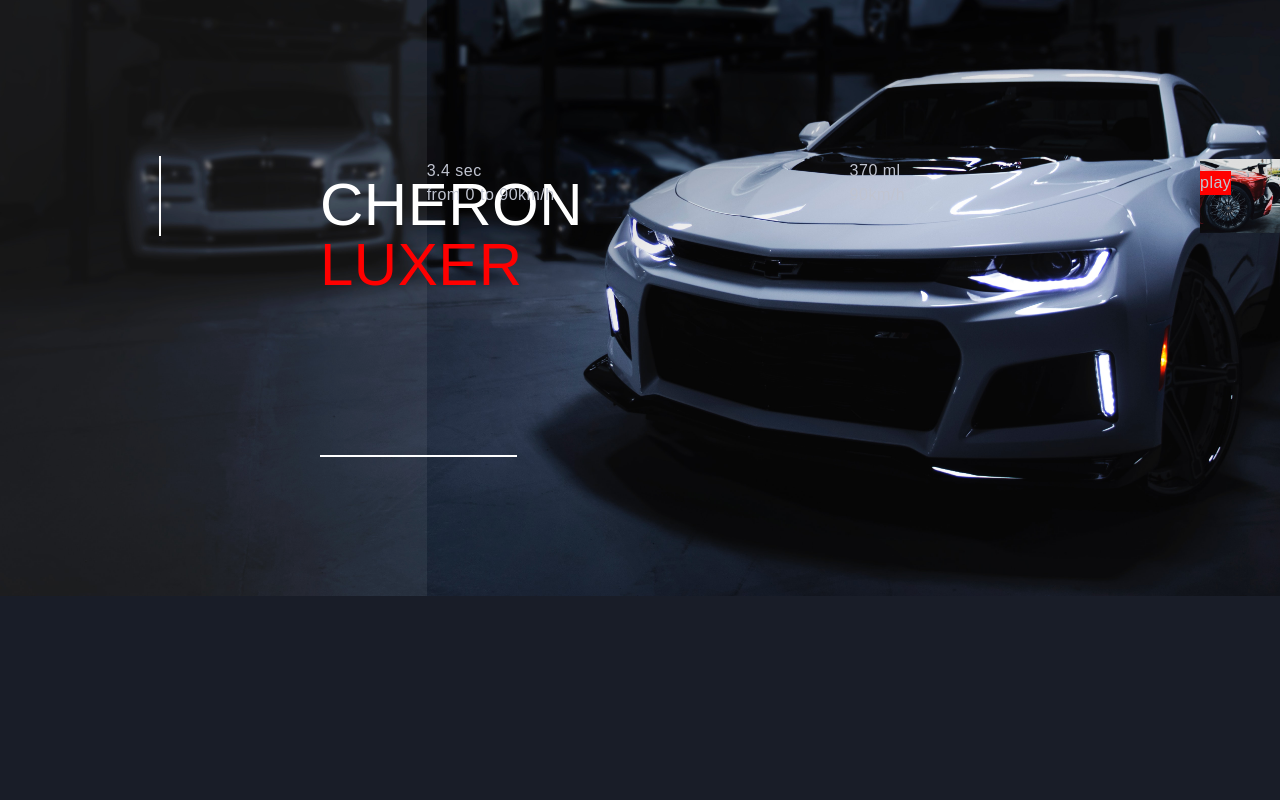
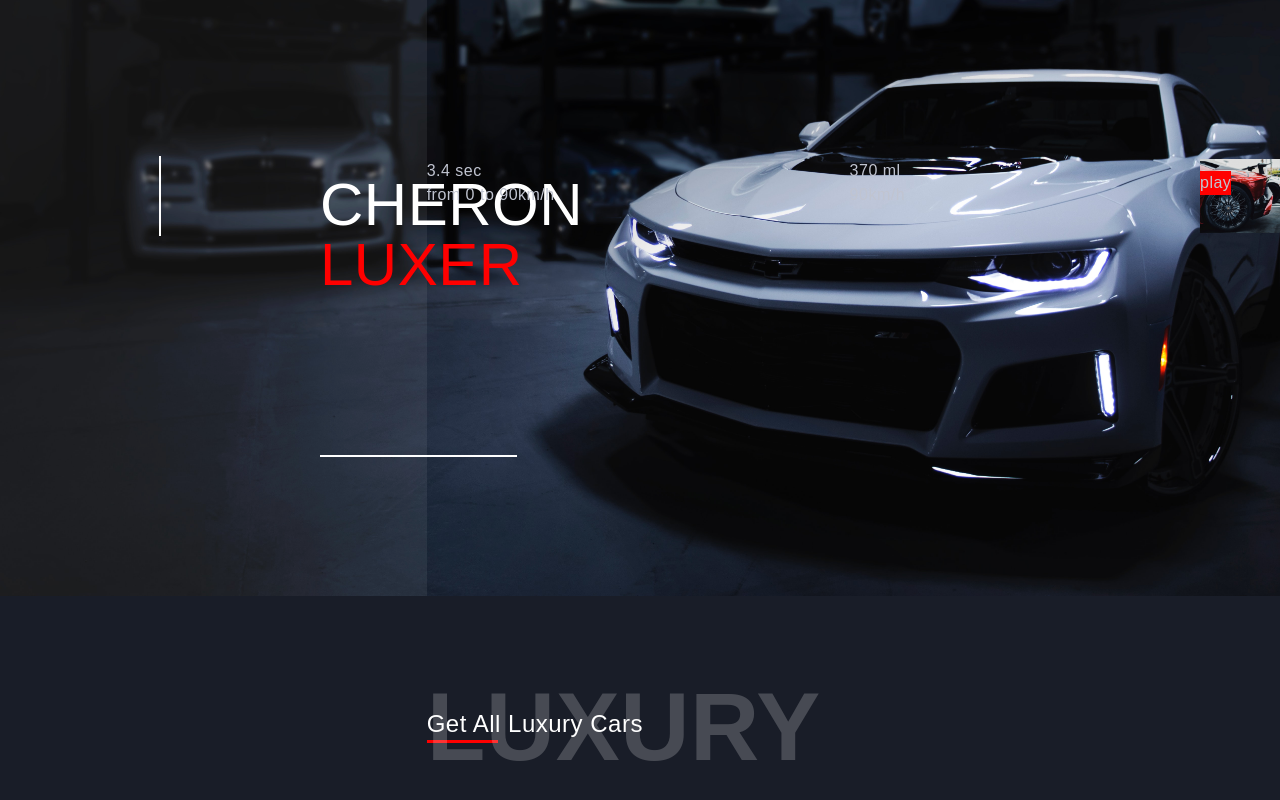
Before and after one commit to joel-kalema/luxury-cars, a Next.js app: page / in a window 1280 px wide. Shown: the part 204-1004 px from the top of the page. Before the commit the page ends 800 px from the top, so only its background shows below. Built offline with nearby package versions, Linux system fonts and the light colour scheme.

Commit message:
create an About page

```diff
--- /dev/null
+++ b/components/about.js
@@ -0,0 +1,14 @@
+export default function About () {
+    return (
+        <div>
+            <div className="mx-auto w-2/6 py-10 md:py-28">
+                <h1 className="text-2xl">Get All Luxury Cars</h1>
+                <div className="w-1/6 h-[0.2rem] bg-[red]"></div>
+                <h1 className="text-[#fff3] text-8xl font-bold mt-[-4rem]">LUXURY</h1>
+            </div>
+            <div>
+
+            </div>
+        </div>
+    )
+}
--- a/pages/index.tsx
+++ b/pages/index.tsx
@@ -1,11 +1,13 @@
 import Header from '../components/header'
 import HomePage from '../components/home'
+import About from '../components/about'
 
 export default function Home() {
     return (
         <div>
             <Header />
             <HomePage />
+            <About />
         </div>
     )
 }
--- a/styles/globals.css
+++ b/styles/globals.css
@@ -10,6 +10,10 @@ body {
     letter-spacing: .5px;
 }
 
+h1{
+    color: #fff;
+}
+
 .home_page {
     width: 100%;
     height: 100vh;
```
